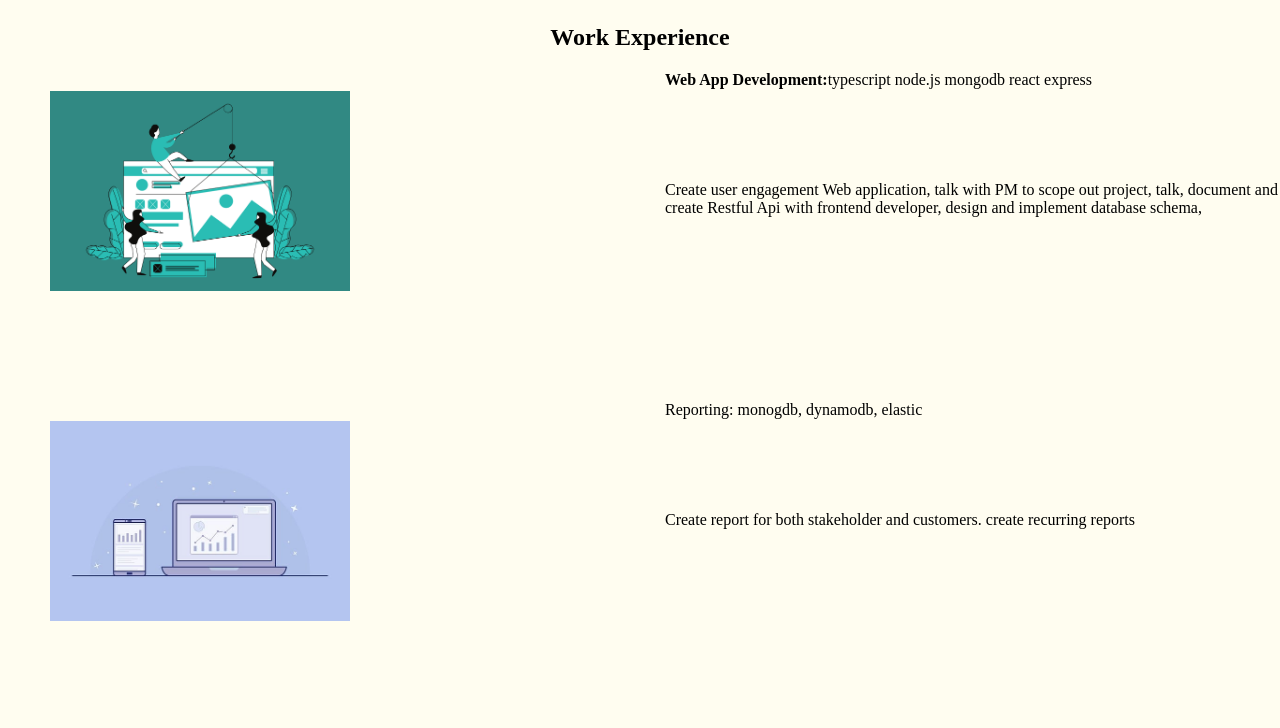
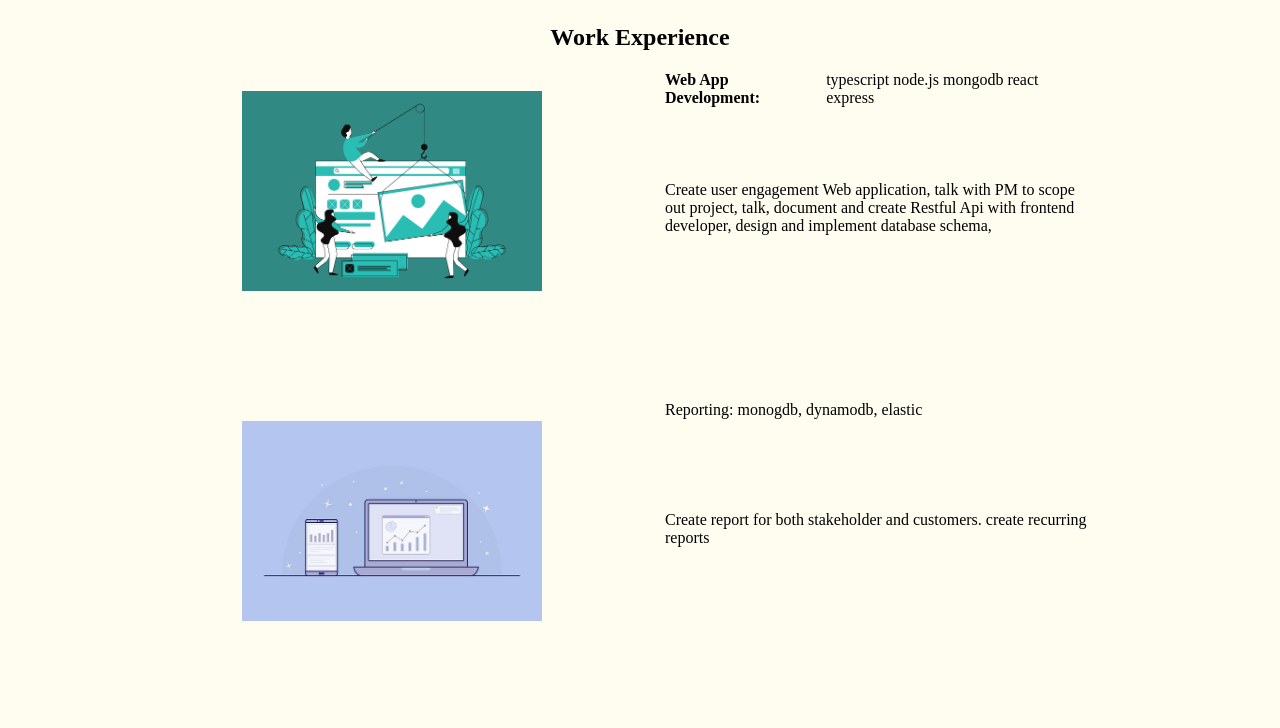
Before and after one commit to albertfans/html-portfolio, a plain HTML site: page index.html in a window 1280 px wide. Shown: the part 497-1225 px from the top of the page. Drawn offline with Linux system fonts and the light colour scheme.

Commit message:
set default width to page
need to make a default width for the content of the page so the pages does not look weird on larger screens

```diff
--- a/style.css
+++ b/style.css
@@ -5,7 +5,8 @@
 }
 
 body {
-  margin: 0px;
+  width: 70%;
+  margin: auto;
   padding: 0px;
   background-color: #FFFDF0;
 }
```
